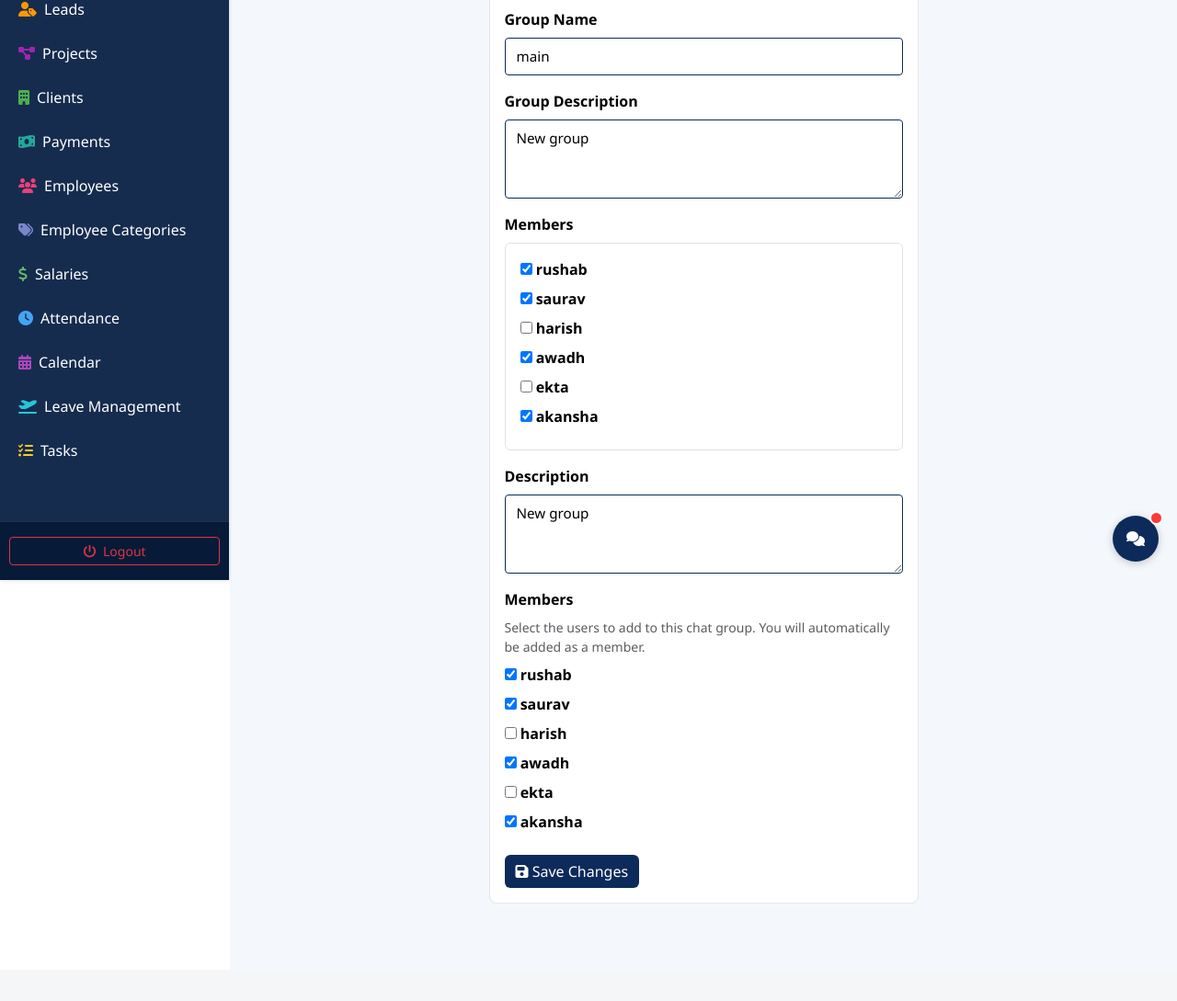
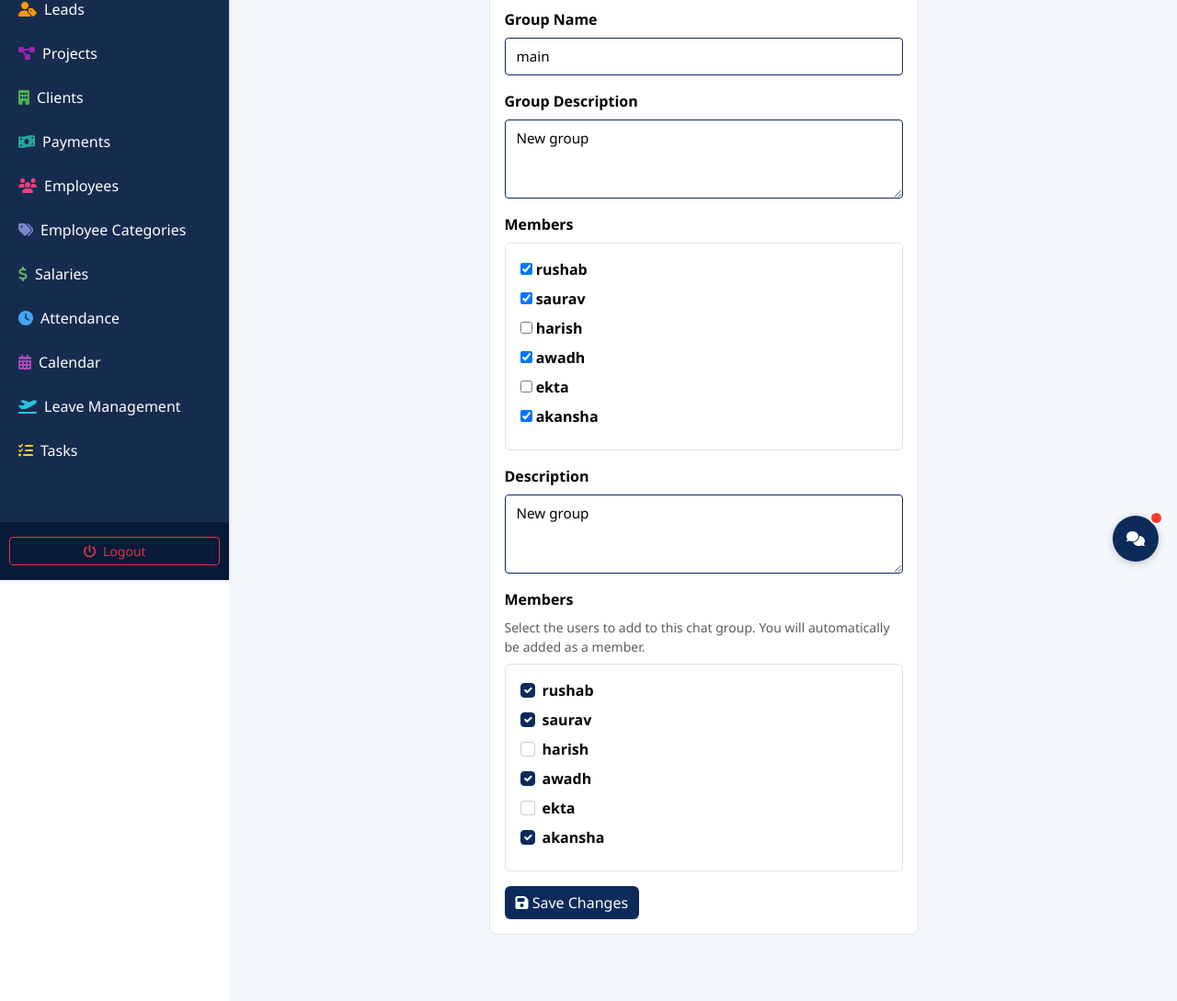
Before and after one commit to pratikgosavii/dbm_pro, a Django app: page /chat/group/4/edit/ in a window 1280 px wide. Shown: the part 169-1258 px from the top of the page at 92% size. Before the commit the page ends 1152 px from the top, so only its background shows below. Run offline with Django 4.2, Linux system fonts and the light colour scheme; a user stored in the database is signed in; data comes from the database, SQL or seed files in the repository.

Commit message:
Assistant checkpoint: Fixed duplicate checkboxes in edit group form
Assistant generated file changes:
- templates/chat/edit_group.html: Fix duplicate checkboxes in edit group

---

User prompt:

two checkboxes are cominng , people who are not added will appear on that list

Replit-Commit-Author: Assistant
Replit-Commit-Session-Id: 9acde064-6f13-4e83-b800-a27f74cbbb8e

```diff
--- a/templates/chat/edit_group.html
+++ b/templates/chat/edit_group.html
@@ -63,11 +63,19 @@
                         </div>
                         <div class="row">
                             <div class="col-md-12 mb-3">
-                                <label for="{{ form.members.id_for_label }}" class="form-label">Members</label>
+                                <label class="form-label">Members</label>
                                 <div class="form-text mb-2">
                                     Select the users to add to this chat group. You will automatically be added as a member.
                                 </div>
-                                {{ form.members }}
+                                <div class="members-checkbox-list border rounded p-3" style="max-height: 300px; overflow-y: auto;">
+                                    {% for member in form.members.field.queryset %}
+                                    <div class="form-check">
+                                        <input type="checkbox" name="members" value="{{ member.id }}" class="form-check-input" id="member_{{ member.id }}"
+                                            {% if member in group.members.all %}checked{% endif %}>
+                                        <label class="form-check-label" for="member_{{ member.id }}">{{ member.username }}</label>
+                                    </div>
+                                    {% endfor %}
+                                </div>
                                 {% if form.members.errors %}
                                     <div class="invalid-feedback d-block">
                                         {{ form.members.errors }}
```
